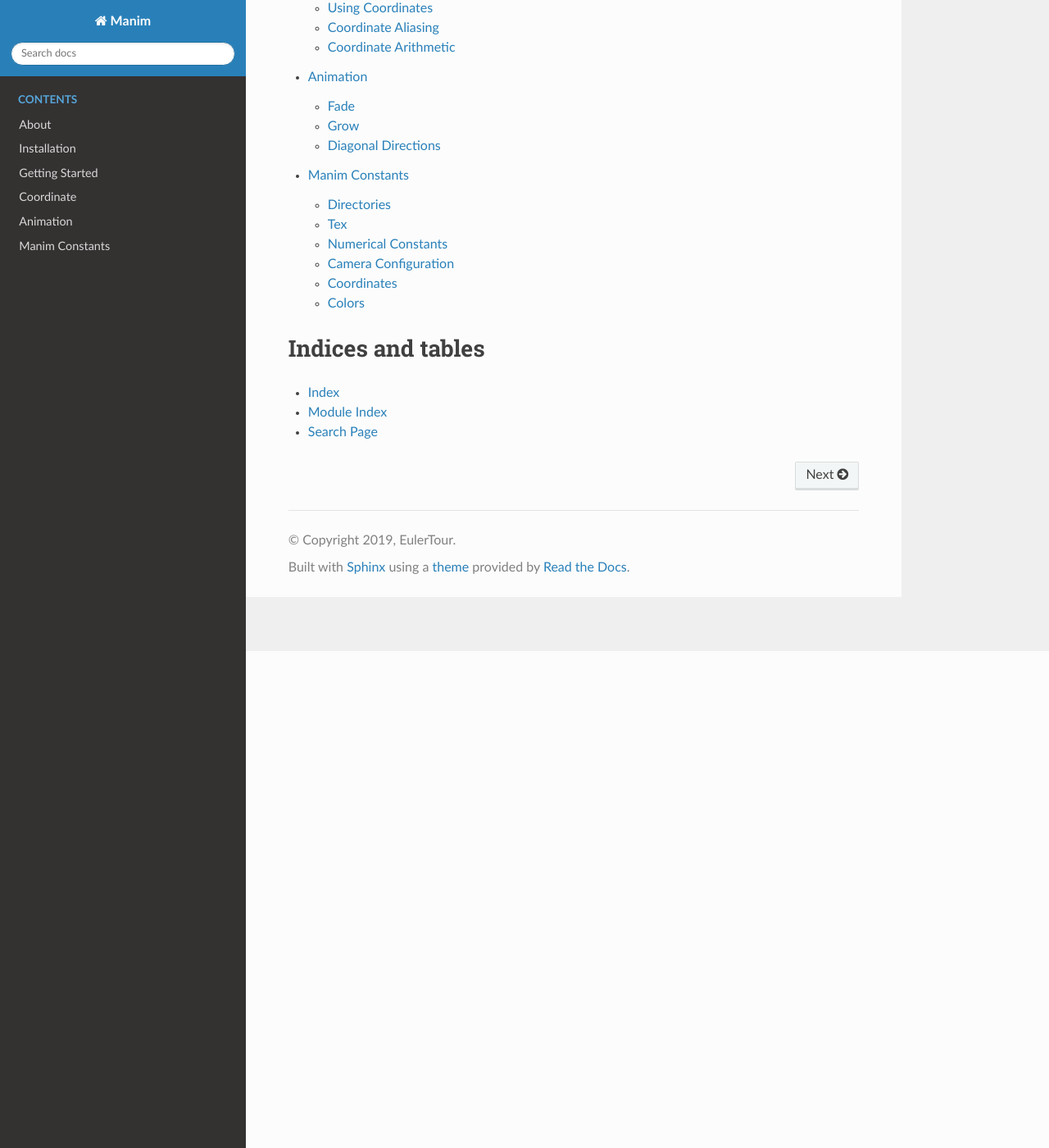
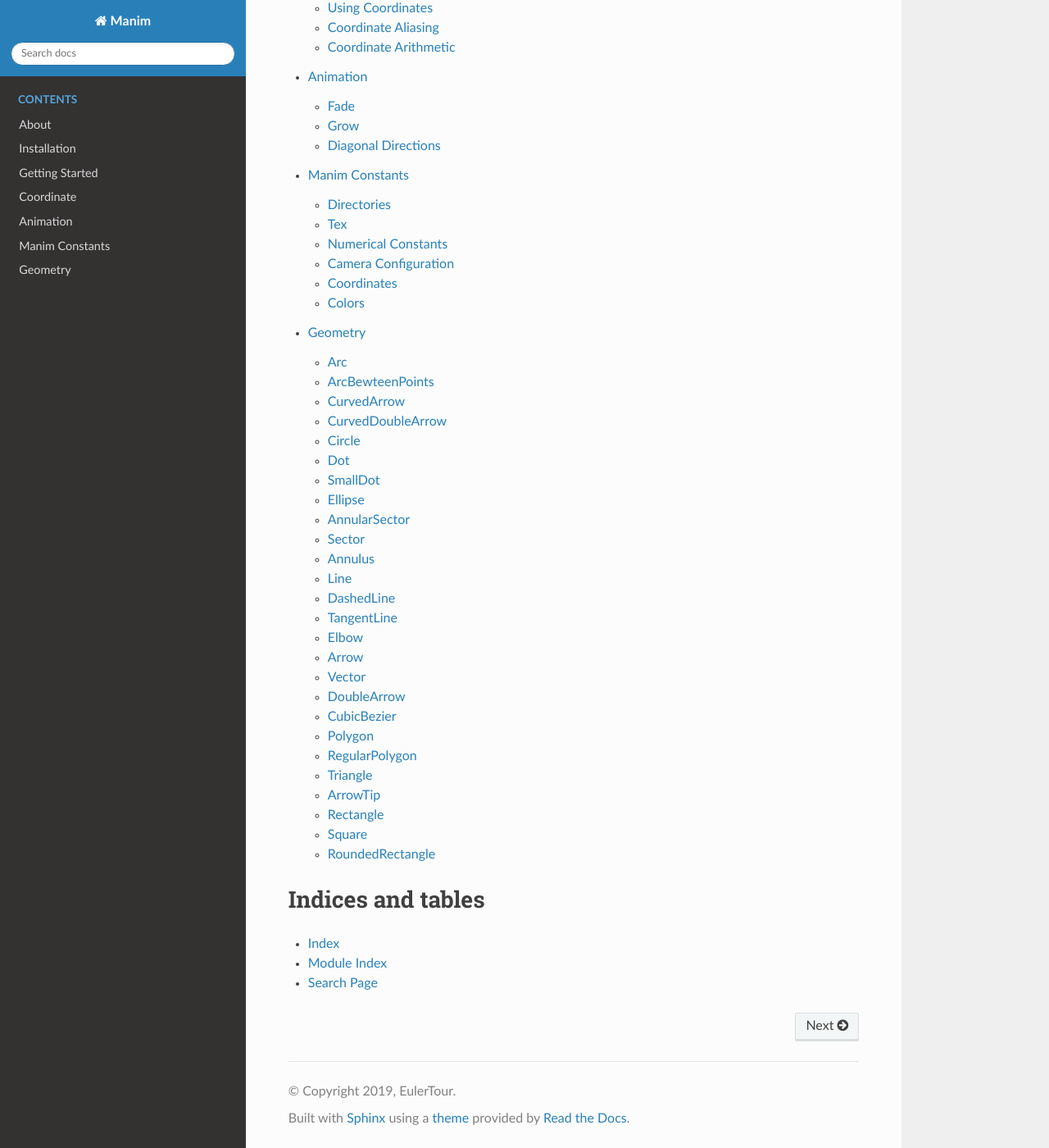
Before and after one commit to 3b1b/manim, a Sphinx documentation site: the page built from docs/source/index.rst, in a window 1280 px wide and 1400 px high, scrolled down 606 px. Shown: the whole window at 82% size. Built offline with Sphinx 7.4.7 and the Read the Docs theme 2.0.0, drawn with Linux system fonts in a browser that asks for light colours; some of the changed lines change nothing that is shown.

Commit message:
Start doc geometry

```diff
--- /dev/null
+++ b/docs/source/geometry.rst
@@ -0,0 +1,105 @@
+Geometry
+========
+In the file geometry.py are contained several helpers to create shapes and different objects.
+
+Arc
+---
+Draws an arc.
+Inherits from *TipableVMobject*.
+
+Parameters :
+
+*radius* \: float, optional, default: 1.0
+        distance from *arc_center* to the arc
+
+*arc_center* \: numpy array of dimension 3, optional, default: ORIGIN
+        point to which all points in the arc are equidistants
+*start_angle* \: float (in radians), optional, default: 0
+        the angle at which to start the arc
+*angle* \: float (in radians), optional, default: TAU/4 (equal to PI/2)
+        total angle between the point in start angle and the last point in the arc
+
+ArcBewteenPoints
+----------------
+Draws an arc between two points.
+Inherits from *Arc*.
+
+Parameters :
+
+- **start** : numpy array of dimension 3,
+  start point
+- **end** : end point
+- **angle** :
+
+CurvedArrow
+-----------
+
+CurvedDoubleArrow
+-----------------
+
+Circle
+------
+Draws a circle
+
+Dot
+---
+
+SmallDot
+--------
+
+Ellipse
+-------
+
+AnnularSector
+-------------
+
+Sector
+------
+
+Annulus
+-------
+
+Line
+----
+
+DashedLine
+----------
+
+TangentLine
+-----------
+
+Elbow
+-----
+
+Arrow
+-----
+
+Vector
+------
+
+DoubleArrow
+-----------
+
+CubicBezier
+-----------
+
+Polygon
+-------
+
+RegularPolygon
+--------------
+
+Triangle
+--------
+
+ArrowTip
+--------
+
+Rectangle
+---------
+
+Square
+------
+
+RoundedRectangle
+----------------
--- a/docs/source/index.rst
+++ b/docs/source/index.rst
@@ -20,6 +20,7 @@
     coordinate
     animation
     constants
+    geometry
 
 
 Indices and tables
```
